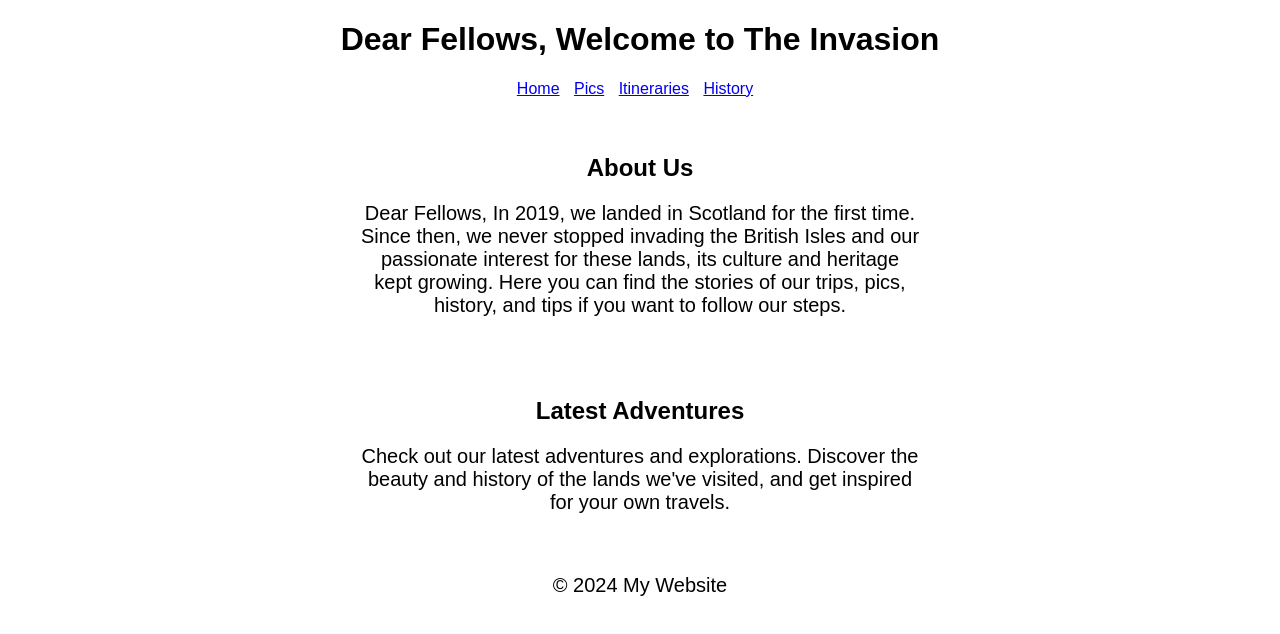
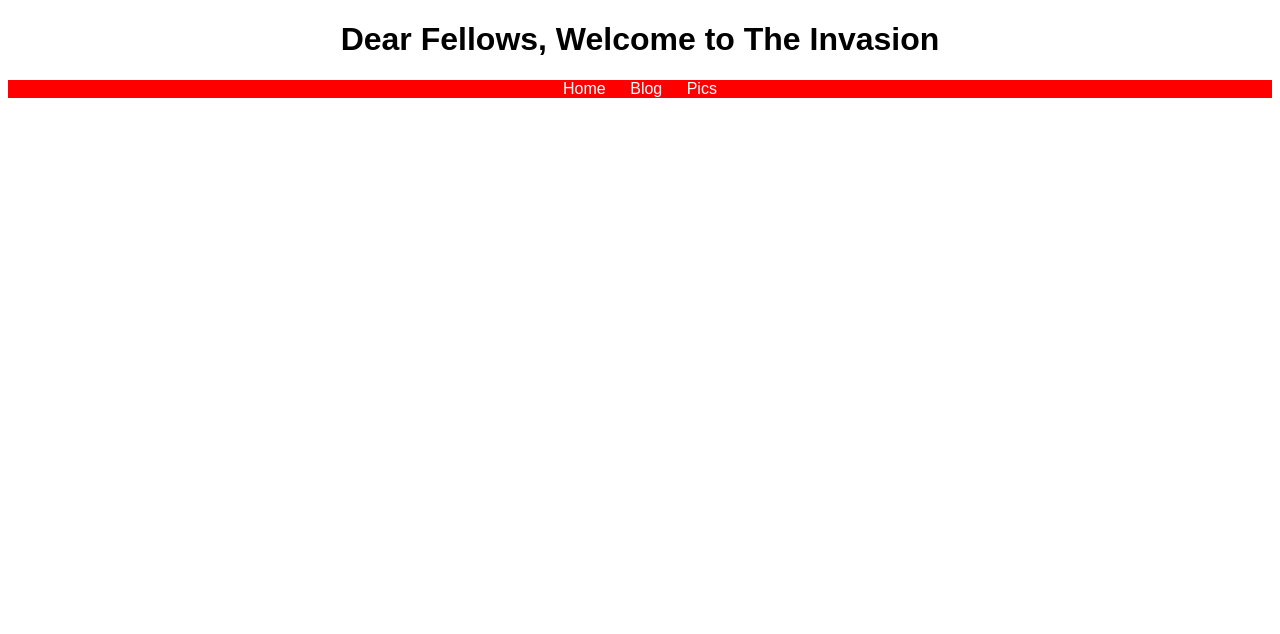
Before and after one commit to thelastinvaders/thelastinvaders.github.io, a plain HTML site: page index.html in a window 1280 px wide. Drawn offline with Linux system fonts and the light colour scheme.

Commit message:
Update index.html

```diff
--- a/index.html
+++ b/index.html
@@ -11,45 +11,39 @@
         p {
             margin: 20px;
         }
+        nav {
+            background-color: red; /* Navigation bar background color */
+        }
         nav ul {
             list-style-type: none;
             padding: 0;
         }
         nav ul li {
             display: inline;
-            margin-right: 10px;
+        }
+        nav ul li a {
+            color: white; /* Link color */
+            text-decoration: none; /* Removes underline from links */
+            padding: 10px; /* Padding around links */
+        }
+        nav ul li a:hover {
+            background-color: darkred; /* Link hover background color */
         }
         footer {
             margin-top: 20px;
             text-align: center;
         }
-
         .container {
             display: flex;
             flex-direction: column;
             align-items: center;
-            justify-content: center; /* Center items horizontally */
             max-width: 1200px;
-            margin: 0 auto; /* Center the container */
-            text-align: center; /* Align text to the left within each flex item */
+            margin: 0 auto;
+            text-align: left;
         }
-
         .section {
-           padding: 20px;
-           width: 100%; /* Each section takes the full width */
-        }
-
-        @media (min-width: 600px) {
-            .section {
-                width: 50%; /* Adjust width for medium to large screens */
-            }
-        }
-
-        /* Optional: Larger font size for larger screens */
-        @media (min-width: 1000px) {
-            p {
-                font-size: 20px;
-            }
+            padding: 20px;
+            width: 100%;
         }
     </style>
 </head>
@@ -59,29 +53,5 @@
         <nav>
             <ul>
                 <li><a href="index.html">Home</a></li>
-                <li><a href="pics.html">Pics</a></li>
-                <li><a href="itineraries.html">Itineraries</a></li>
-                <li><a href="history.html">History</a></li>
-            </ul>
-        </nav>
-    </header>
-    <main>
-        <div class="container">
-            <div class="section">
-                <h2>About Us</h2>
-                <p>Dear Fellows,
-                    In 2019, we landed in Scotland for the first time. Since then, we never stopped invading the British Isles
-                    and our passionate interest for these lands, its culture and heritage kept growing.
-                    Here you can find the stories of our trips, pics, history, and tips if you want to follow our steps.</p>
-            </div>
-            <div class="section">
-                <h2>Latest Adventures</h2>
-                <p>Check out our latest adventures and explorations. Discover the beauty and history of the lands we've visited, and get inspired for your own travels.</p>
-            </div>
-        </div>
-    </main>
-    <footer>
-        <p>&copy; 2024 My Website</p>
-    </footer>
-</body>
-</html>
+                <li><a href="blog.html">Blog</a></li>
+                <li><a href="pics.html">Pics</a></li
```
